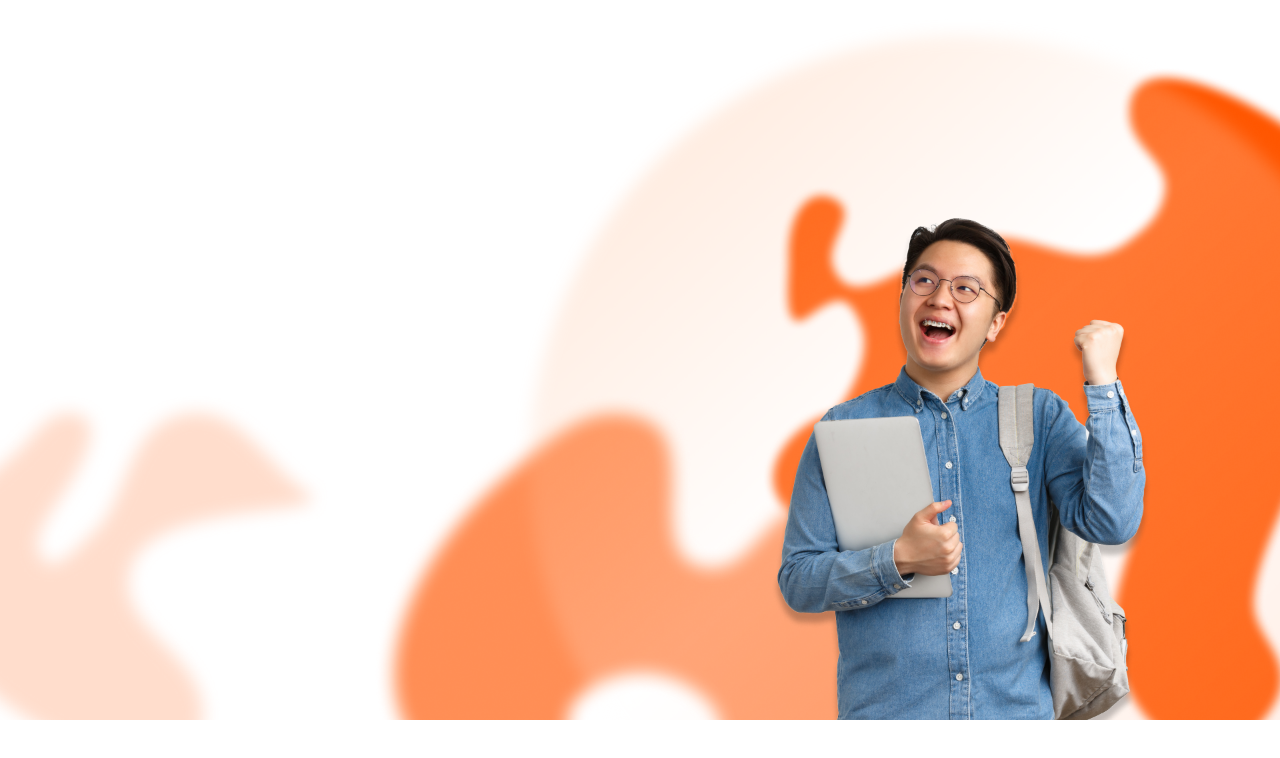
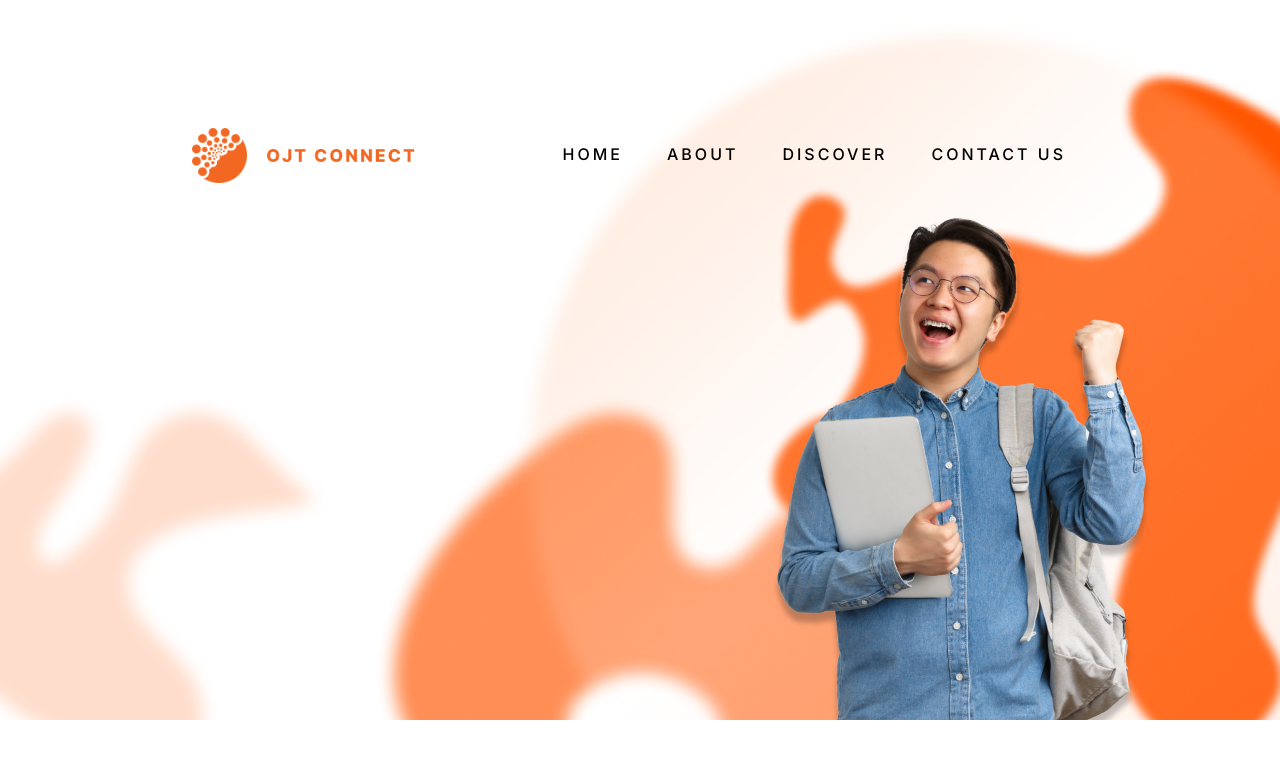
Before and after one commit to jhunel18/ojtconnect-com, a React (Vite) app: page / in a window 1280 px wide. Shown: the top 758 px of the page. Built offline with nearby package versions, Linux system fonts and the light colour scheme.

Commit message:
update landing page

```diff
--- a/index.html
+++ b/index.html
@@ -4,9 +4,15 @@
     <meta charset="UTF-8" />
     <link rel="icon" type="image/svg+xml" href="/vite.svg" />
     <meta name="viewport" content="width=device-width, initial-scale=1.0" />
+    <link rel="preconnect" href="https://fonts.googleapis.com">
+    <link rel="preconnect" href="https://fonts.gstatic.com" crossorigin>
+    <link href="https://fonts.googleapis.com/css2?family=Inter:wght@100..900&display=swap" rel="stylesheet">
     <title>Vite + React</title>
     <style>
-      *{margin: 0;}
+      * {
+        margin: 0;
+        font-family: "Inter", sans-serif;
+      }
     </style>
   </head>
   <body>
--- /dev/null
+++ b/src/pages/LandingPage.css
@@ -0,0 +1,15 @@
+ul {
+    list-style-type: none;
+    margin: 0;
+    padding: 0;
+    float: right;
+}
+
+li {
+    display: inline-block;
+    text-align: center;
+    padding: 16px 22px;
+    text-decoration: none;
+    font-weight: 500;
+    letter-spacing: 3px;
+}
--- a/src/pages/LandingPage.jsx
+++ b/src/pages/LandingPage.jsx
@@ -2,6 +2,8 @@ import React from 'react'
 import { Box, Typography, Button } from '@mui/material'
 import bg from '../assets/landingBackground1.png'
 import logo from '../assets/Logo.png'
+import title from '../assets/title.png'
+import './LandingPage.css'
 const LandingPage = () => {
   return (<>
         <Box
@@ -9,10 +11,26 @@ const LandingPage = () => {
                 background: `url(${bg})`,
                 backgroundRepeat: 'no-repeat',
                 backgroundSize: '100%',
-                height: '1806px',
-                margin: 0
+                height: '1080px',
+                margin: 0,
+                padding: '8em 12em'
             }}
-        />
+        >
+            <div style={{display: 'flex', justifyContent: 'space-between' }}>
+                <div style={{display: 'flex'}}>
+                    <img src={logo} alt="logo" style={{width: '55px', height: '55px'}} />
+                    <img src={title} alt="title" style={{margin: 'auto 20px', width: 'auto', height: '13px'}} />
+                </div>
+
+                <ul style={{listStyleType: 'none', margin: '0', padding: '0', float: 'right'}}>
+                    <li>HOME</li>
+                    <li>ABOUT</li>
+                    <li>DISCOVER</li>
+                    <li>CONTACT US</li>
+                </ul>
+            </div>
+
+        </Box>
     </>)
 }
 
```
Also changed, not shown: src/assets/title.png (added).
